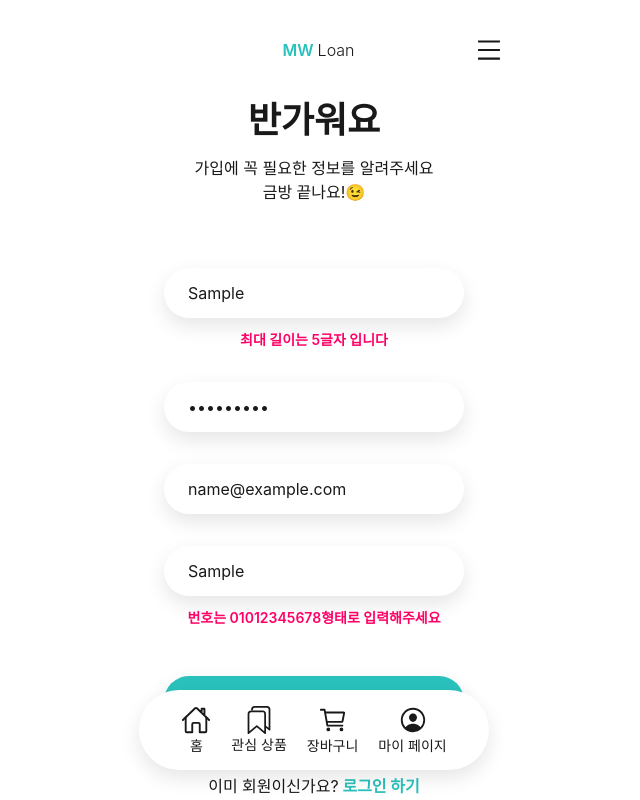
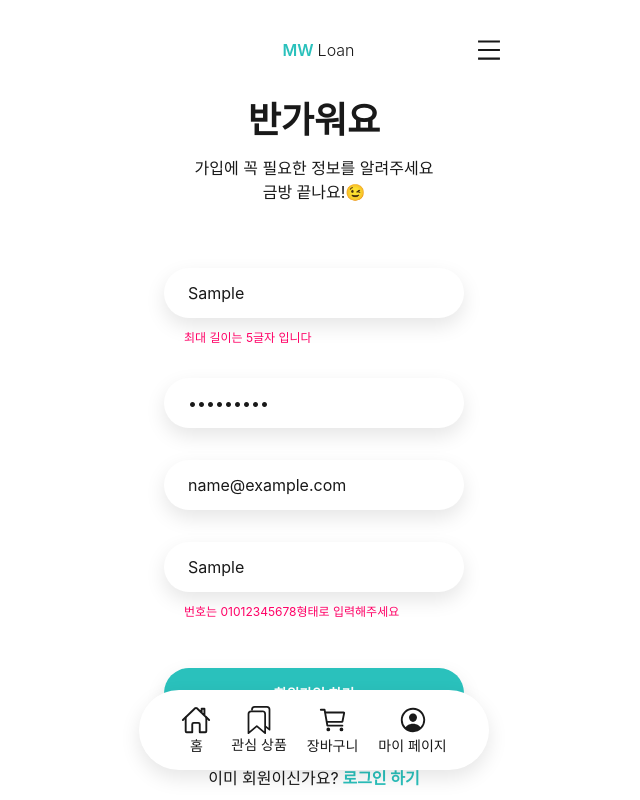
Before and after one commit to whtmdgn1409/Mini-Project-6-FE, a React (Vite) app: page /signup in a window 1280 px wide. Both pictures are taken after typing "Sample", "Sample123", "name@example.com", "Sample" into the empty fields and a click on the button "회원가입 하기". Shown: the top 800 px of the page, without its empty margins (326-966 px from the left). Built offline with nearby package versions, Linux system fonts and the light colour scheme; a web font is replaced by a local one.

Commit message:
[#8] Feat: 회원가입 페이지 유효성 검사 수정, 에러메세지 스타일 수정

```diff
--- a/src/pages/SignUpPage/index.tsx
+++ b/src/pages/SignUpPage/index.tsx
@@ -24,11 +24,16 @@ const SignUpPage = (props: Props) => {
     name: yup
       .string()
       .max(5, '최대 길이는 5글자 입니다')
+      .matches(/^[가-힣]+$/, '이름은 한글로만 입력해주세요')
       .required('이름을 입력해주세요'),
     password: yup
       .string()
-      .min(8, '8자 이상 16자 이하의 숫자 혹은 문자를 입력해주세요')
-      .max(16, '8자 이상 16자 이하의 숫자 혹은 문자를 입력해주세요')
+      .min(8, '비밀번호는 8자 이상 16자로 설정해주세요')
+      .max(16, '비밀번호는 8자 이상 16자로 설정해주세요')
+      .matches(
+        /^[ㄱ-ㅎ|가-힣|a-z|A-Z|0-9|]+$/,
+        '숫자 혹은 문자로만 구성되어야 합니다',
+      )
       .required('비밀번호를 입력해주세요'),
     email: yup
       .string()
@@ -67,7 +72,7 @@ const SignUpPage = (props: Props) => {
             {...register('name')}
           />
           {errors.name && (
-            <p className='text-sm text-alert font-semibold pt-3'>
+            <p className='text-xs text-alert pt-3 text-left ml-5'>
               {errors.name.message}
             </p>
           )}
@@ -81,7 +86,7 @@ const SignUpPage = (props: Props) => {
             {...register('password')}
           />
           {errors.password && (
-            <p className='text-sm text-alert font-semibold pt-3'>
+            <p className='text-xs text-alert pt-3 text-left ml-5'>
               {errors.password.message}
             </p>
           )}
@@ -95,7 +100,7 @@ const SignUpPage = (props: Props) => {
             {...register('email')}
           />
           {errors.email && (
-            <p className='text-sm text-alert font-semibold pt-3'>
+            <p className='text-xs text-alert pt-3 text-left ml-5'>
               {errors.email.message}
             </p>
           )}
@@ -109,7 +114,7 @@ const SignUpPage = (props: Props) => {
             {...register('phone')}
           />
           {errors.phone && (
-            <p className='text-sm text-alert font-semibold pt-3'>
+            <p className='text-xs text-alert pt-3 text-left ml-5'>
               {errors.phone.message}
             </p>
           )}
```
